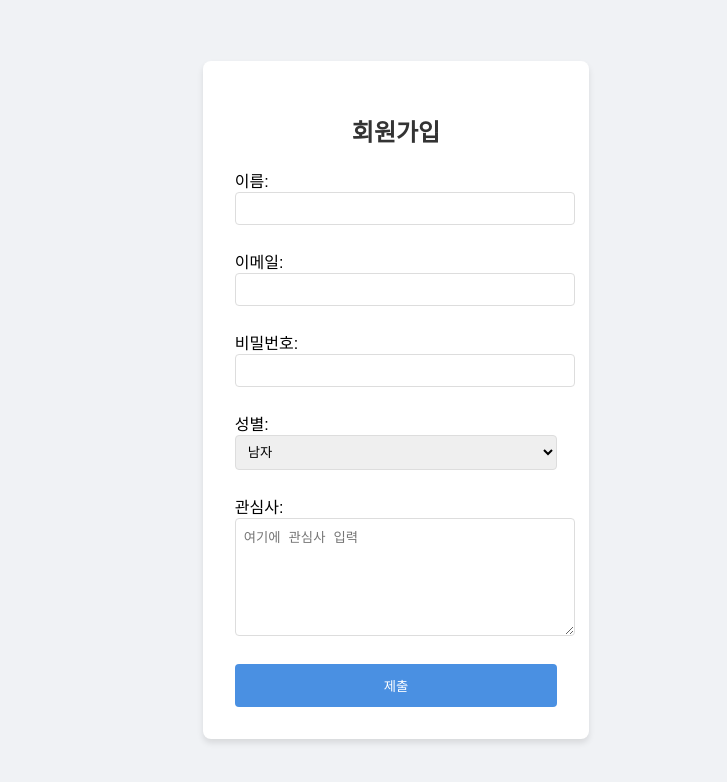
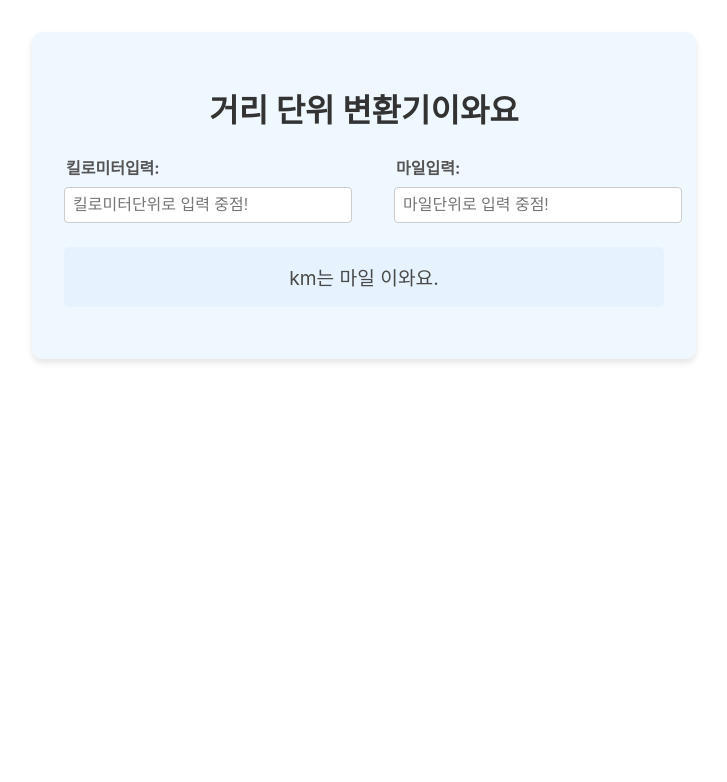
Before and after one commit to leemeem14/React2024, a React (Create React App) app: page / in a window 1280 px wide. Shown: the top 782 px of the page, without its empty margins (276-1003 px from the left). Built offline with nearby package versions, Linux system fonts and the light colour scheme.

Commit message:
12장 부모 컴포넌트 상태변수를 하위 컴포넌트에서 공유하는 방법

```diff
--- /dev/null
+++ b/src/ch12/BoilingVerdict.jsx
@@ -0,0 +1,9 @@
+import React from "react";
+
+function BoilingVerdict(props){
+    if(props.celsius >= 100){
+        return<p>물 는 끓다.</p>
+    }
+    return <p>물 는 아니다 끓다.</p>
+}
+export default BoilingVerdict;
--- /dev/null
+++ b/src/ch12/Calculator.jsx
@@ -0,0 +1,24 @@
+import React, {useState} from "react";
+import BoilingVerdict from "./BoilingVerdict";
+import TemperatureInput from "./TemperatureInput";
+
+function Calculator(props){
+    const [temperature,setTemperature] = useState('');
+
+    const handleChange = (event) => {
+        setTemperature(event.target.value);
+    }
+    let scaleNames;
+    return(
+        <fieldset>
+            <legend>입력하다 섭씨(단위:{scaleNames[props.scale]}):</legend>
+            <input type="text"
+            value={temperature}
+            onChange={handleChange}
+            />
+            <BoilingVerdict
+                celsius={parseFloat(temperature)}/>
+        </fieldset>
+    )
+}
+export default Calculator;
--- /dev/null
+++ b/src/ch12/Calculator2.jsx
@@ -0,0 +1,15 @@
+import React from "react";
+import TemperatureInput from "./TemperatureInput";
+
+
+function Calculator(props){
+
+
+    return(
+        <div>
+            <TemperatureInput scale="c"/>
+            <TemperatureInput scale="f"/>
+        </div>
+    );
+}
+export default Calculator;
--- /dev/null
+++ b/src/ch12/Calculator3.jsx
@@ -0,0 +1,45 @@
+import React, {useState} from "react";
+import TemperatureInput from "./TemperatureInput";
+import BoilingVerdict from "./BoilingVerdict";
+
+function toCelsius(fahrenheit){
+    return (fahrenheit - 32) * 5 / 9;
+}
+function toFahrenheit(celsius){
+    return (celsius * 9 / 5)+32;
+}
+
+function tryConvert(temperature, convert){
+    const input = parseFloat(temperature);
+    if (Number.isNaN(input)){
+        return'';
+    }
+    const output = convert(input);
+    const rounded = Math.round(output * 1000) / 1000
+    return rounded.toString();
+}
+
+function Calculator3(props){
+    const [temperature,setTemperature] = useState('');
+    const [scale,setScale]= useState('c');
+
+    const handleCelsiusChange = (temperature) =>{
+        setTemperature(temperature);
+        setScale("c");
+    }
+    const handleFahrenheitChange = (temperature) =>{
+        setTemperature(temperature);
+        setScale("f");
+    }
+    const celsius = scale === "f" ? tryConvert(temperature,toCelsius):temperature;
+    const fahrenheit = scale === "c" ? tryConvert(temperature,toFahrenheit): temperature;
+    return (
+        <div>
+            <TemperatureInput scale="c" temperature={celsius} onTemperatureChange={handleCelsiusChange}/>
+            <TemperatureInput scale="f" temperature={fahrenheit} onTemperatureChange={handleFahrenheitChange}/>
+            <BoilingVerdict celsius={parseFloat(celsius)}/>
+        </div>
+    );
+}
+
+export default Calculator3;
--- /dev/null
+++ b/src/ch12/TemperatureInput.jsx
@@ -0,0 +1,28 @@
+import React from "react";
+
+
+
+    const scaleNames = {
+    c:"섭씨",
+    f:"화씨"
+};
+
+function TemperatureInput(props) {
+
+    const handleChange = (event) => {
+        setTemperature(event.target.value);
+    }
+
+    return (
+        <fieldset>
+            <legend>입력하다 온도를(단위:{scaleNames[props.scale]}):</legend>
+            <input type="text"
+                   value={props.temperature}
+                   onChange={handleChange}
+            />
+        </fieldset>
+    );
+}
+
+
+export default TemperatureInput
--- /dev/null
+++ b/src/ch12/distance/DistanceConverter.jsx
@@ -0,0 +1,50 @@
+import React, {useState} from "react";
+import styles from "./DistanceConverter.module.css"
+import DistanceInput from "./DistanceInput";
+
+function toKilometer(miles){
+    return miles * 1.60934;
+}
+function toMile(kilometer){
+    return kilometer / 1.60934;
+}
+function tryConvert(distance,convert){
+    const input = parseFloat(distance);
+    if(Number.isNaN(input)){
+        return "";
+    }
+    const output = convert(input);
+    const rounded = Math.round(output * 1000) / 1000
+    return rounded.toString();
+}
+
+function DistanceConverter(){
+    const [distance,setDistance] = useState('');
+    const [unit,setUnit] = useState('km');
+
+    const handleKilometerChange = (distance) =>{
+        setDistance(distance);
+        setUnit("km");
+    }
+    const handleMileChange = (distance) =>{
+        setDistance(distance);
+        setUnit("mile");
+    }
+
+    const kilometer = unit === "mile" ? tryConvert(distance,toKilometer): distance;
+    const mile = unit === "km" ? tryConvert(distance,toMile): distance;
+
+    return(
+        <div className={styles.container}>
+            <h1 className={styles.title}>거리 단위 변환기이와요</h1>
+            <div className={styles.inputContainer}>
+                <DistanceInput unit="km" distance={kilometer} onDistanceChange={handleKilometerChange}/>
+                <DistanceInput unit="mile" distance={mile} onDistanceChange={handleMileChange}/>
+            </div>
+            <p className={styles.result}>
+                {kilometer}km는 {mile}마일 이와요.
+            </p>
+        </div>
+    );
+}
+export default DistanceConverter;
--- /dev/null
+++ b/src/ch12/distance/DistanceConverter.module.css
@@ -0,0 +1,48 @@
+.container {
+    max-width: 600px;
+    margin: 2rem auto;
+    padding: 2rem;
+    background-color: #f0f8ff;
+    border-radius: 10px;
+    box-shadow: 0 4px 6px rgba(0, 0, 0, 0.1);
+}
+
+.title {
+    text-align: center;
+    color: #333;
+    font-size: 2rem;
+    margin-bottom: 1.5rem;
+}
+
+.inputContainer {
+    display: flex;
+    justify-content: space-between;
+    margin-bottom: 1.5rem;
+}
+
+.inputField {
+    width: 45%;
+}
+
+.inputField input {
+    width: 100%;
+    padding: 0.5rem;
+    font-size: 1rem;
+    border: 1px solid #ccc;
+    border-radius: 4px;
+}
+
+.inputField legend {
+    font-weight: bold;
+    color: #555;
+    margin-bottom: 0.5rem;
+}
+
+.result {
+    text-align: center;
+    font-size: 1.2rem;
+    color: #4a4a4a;
+    background-color: #e6f3ff;
+    padding: 1rem;
+    border-radius: 5px;
+}
--- /dev/null
+++ b/src/ch12/distance/DistanceInput.jsx
@@ -0,0 +1,22 @@
+import React from "react";
+import styles from "./DistanceConverter.module.css"
+
+const unitNames = {
+    km: "킬로미터",
+    mile: "마일"
+}
+
+function DistanceInput(props){
+    const handleChange = (event) =>{
+        props.onDistanceChange(event.target.value);
+    }
+    return(
+      <div className={styles.inputField}>
+          <legend>
+              {unitNames[props.unit]}입력:
+          </legend>
+          <input value={props.distance} onChange={handleChange} placeholder={`${unitNames[props.unit]}단위로 입력 중점!`}/>
+      </div>
+    );
+}
+export default DistanceInput;
--- a/src/index.js
+++ b/src/index.js
@@ -3,32 +3,18 @@
 import './index.css';
 import App from './App';
 import reportWebVitals from './reportWebVitals';
-import ComfirmButton from "./ch8/ComfirmButton";
-import ComfirmButton2 from "./ch8/ComfirmButton2";
-import ComfirmButton3 from "./ch8/ComfirmButton3";
-import Greeting from "./ch9/Greeting";
-import LoginControl from "./ch9/LoginControl";
-import MailBox from "./ch9/MailBox";
-import LoginControl2 from "./test/LoginControl2";
-import Toolbar from "./ch9/ToolBar";
-import LandingPage from "./ch9/LandingPage";
-import AppNumberList from "./ch10/AppNumberList";
-import StudentAttendance from "./ch10/StudentAttendance";
-import AppStudentAttendance from "./ch10/AppStudentAttendance";
-import AttendanceCard from "./ch10/avatarAttendance/AttendanceCard";
-import NameForm from "./ch11/NameForm";
-import RequestForm from "./ch11/RequestForm";
-import NameRequestForm from "./ch11/NameRequestForm";
-import SignUpForm from "./ch11/SignUpForm";
+import Calculator from "./ch12/Calculator";
+import TemperatureInput from "./ch12/TemperatureInput";
+import Calculator2 from "./ch12/Calculator2";
+import Calculator3 from "./ch12/Calculator3";
+import DistanceConverter from "./ch12/distance/DistanceConverter";
 
 
 const root = ReactDOM.createRoot(document.getElementById('root'));
 setInterval(()=> {
         root.render(
             <React.StrictMode>
-               {/*<LoginControl2 isLoggedIn={true}/>*/}
-            {/*<Toolbar/>*/}
-                <SignUpForm/>
+                <DistanceConverter/>
             </React.StrictMode>
 
             , 1000
```
